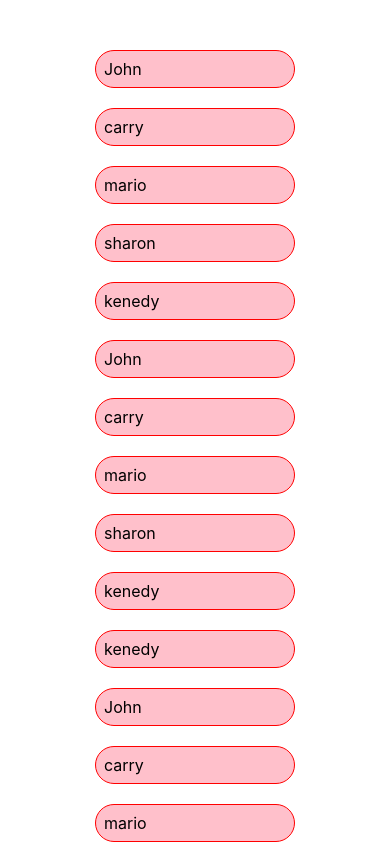
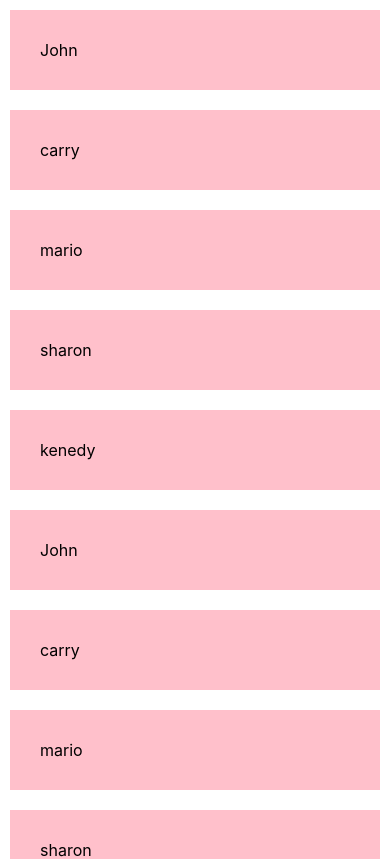
Before and after one commit to react-native-jovan/my-first-app-learn, a React Native app: screen / in a window 390 px wide. Shown: the top 859 px of the page. Built offline with nearby package versions, Linux system fonts and the light colour scheme.

Commit message:
refactor

```diff
--- a/App.js
+++ b/App.js
@@ -71,11 +71,11 @@ export default function App() {
 
 const styles = StyleSheet.create({
   container: {
-    flex: 1,
-    backgroundColor: '#fff',
-    alignItems: 'center',
-    paddingTop: 40,
-    paddingHorizontal:20
+    // flex: 1,
+    // backgroundColor: '#fff',
+    // alignItems: 'center',
+    // paddingTop: 40,
+    // // paddingHorizontal:20
   },
   header:{
     backgroundColor: 'red',
@@ -86,13 +86,12 @@ const styles = StyleSheet.create({
     marginTop: 20
   },
   input:{
-    borderWidth: 1,
+
     borderColor:'red',
-    padding: 8,
+    padding: 30,
     margin: 10,
-    width: 200,
     backgroundColor:'pink',
-    borderRadius: 20,
+
     fontSize: 16
   },
 
```
